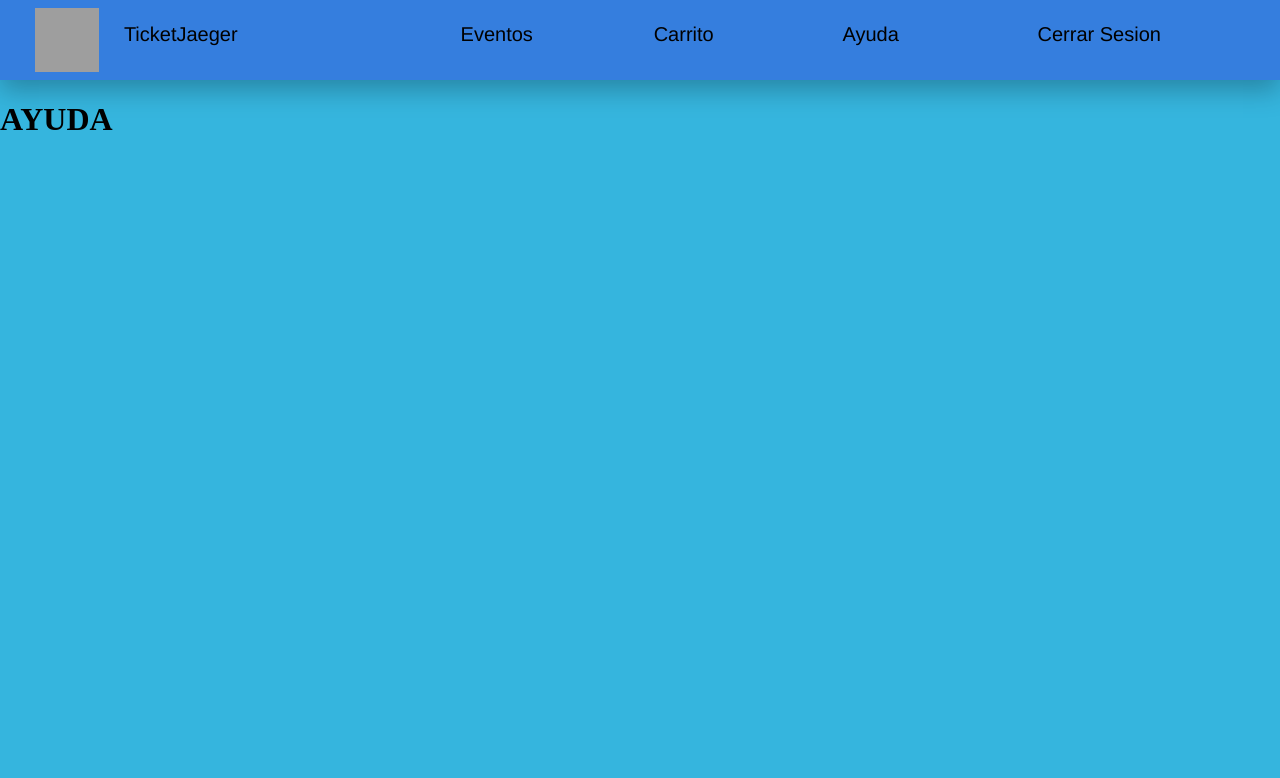
After one commit to metodosformalesds/t3_mfds_2023, a Django app: page /ayuda/ in a window 1280 px wide. The commit adds this page. Shown: the top 778 px of the page. Run offline with Django 4.2, Linux system fonts and the light colour scheme; grey boxes are pictures that could not be loaded.

Commit message:
Vistas de comprador

```diff
--- a/Tickets_Project/TicketOn/static/TicketOn/Comprador.css
+++ b/Tickets_Project/TicketOn/static/TicketOn/Comprador.css
@@ -1,8 +1,7 @@
 body {
   margin: 0px;
   box-sizing: border-box;
-    background: #35B5DE;
-
+  background: #35b5de;
 }
 
 #main-nav_1 {
@@ -10,14 +9,14 @@ body {
   padding: 5px 5%;
   justify-content: space-between;
   box-shadow: 0px 10px 25px #00000043;
-    background-color: #357EDE;
+  background-color: #357ede;
   height: 70px;
 }
 
-#divlogo{
+#divlogo {
   width: 20%;
   display: flex;
-    justify-content:left
+  justify-content: left;
 }
 
 .main-nav {
@@ -29,7 +28,7 @@ body {
   padding-top: 18px;
 }
 
-#opciones{
+#opciones {
   display: flex;
   justify-content: space-around;
   width: 50%;
@@ -54,7 +53,6 @@ body {
   top: 8px;
 }
 
-
 #NombreTJ {
   text-decoration: none;
   padding-top: 0px;
--- a/Tickets_Project/TicketOn/static/TicketOn/Home.css
+++ b/Tickets_Project/TicketOn/static/TicketOn/Home.css
@@ -3,7 +3,6 @@ body {
   margin: 0px;
   box-sizing: border-box;
   background: #f9e97f;
-
 }
 
 header {
@@ -16,6 +15,9 @@ header {
 }
 
 .main-nav {
+  width: 100%;
+  display: flex;
+  justify-content: space-around;
   padding: 15px;
   display: flex;
   padding-top: 18px;
--- /dev/null
+++ b/Tickets_Project/TicketOn/templates/Ayuda.html
@@ -0,0 +1,5 @@
+{% extends 'Conex_comprador.html' %} {% block content %} {%load static%}
+<link rel="stylesheet" href="{% static 'TicketOn/Comprador.css'%}" />
+<h1>AYUDA</h1>
+
+{% endblock %}
--- /dev/null
+++ b/Tickets_Project/TicketOn/templates/Carrito.html
@@ -0,0 +1,5 @@
+{% extends 'Conex_comprador.html' %} {% block content %} {%load static%}
+<link rel="stylesheet" href="{% static 'TicketOn/Comprador.css'%}" />
+<h1>CARRITO</h1>
+
+{% endblock %}
--- a/Tickets_Project/TicketOn/templates/Conex_comprador.html
+++ b/Tickets_Project/TicketOn/templates/Conex_comprador.html
@@ -14,13 +14,11 @@
             <a href="/home" id="NombreTJ">TicketJaeger</a>
           </div>
           <div id="opciones">
-                <a href="/eventos">Eventos</a>
-                <a href="">Carrito</a>
-                <a href="">Ayuda</a>
-
+            <a href="/eventos" id="NombreTJ">Eventos</a>
+            <a href="/carrito" id="NombreTJ">Carrito</a>
+            <a href="/ayuda" id="NombreTJ">Ayuda</a>
           </div>
-
-            <a href="">Cerrar Sesion</a>
+          <a href="/home" id="NombreTJ">Cerrar Sesion</a>
         </nav>
       </div>
     </header>
--- a/Tickets_Project/TicketOn/templates/Eventos.html
+++ b/Tickets_Project/TicketOn/templates/Eventos.html
@@ -1,5 +1,5 @@
-{% extends 'Conex.html' %} {% block content %} {%load static%}
-<link rel="stylesheet" href="{% static 'TicketOn/Home.css'%}" />
+{% extends 'Conex_comprador.html' %} {% block content %} {%load static%}
+<link rel="stylesheet" href="{% static 'TicketOn/Comprador.css'%}" />
 <h1>EVENTOS</h1>
 
 {% endblock %}
--- a/Tickets_Project/TicketOn/templates/login.html
+++ b/Tickets_Project/TicketOn/templates/login.html
@@ -1,6 +1,6 @@
 {% extends 'Conex.html' %} {% block content %} {%load static%}
 <link rel="stylesheet" href="{% static 'TicketOn/Home.css'%}" />
-<h1>Sign Up</h1>
+<h1>Registrarse</h1>
 {{error}}
 <form action="/signup/" method="post">
   {% csrf_token%} {{form.as_p}}
--- a/Tickets_Project/TicketOn/templates/signin.html
+++ b/Tickets_Project/TicketOn/templates/signin.html
@@ -1,6 +1,6 @@
 {% extends 'Conex.html' %} {% block content %} {%load static%}
 <link rel="stylesheet" href="{% static 'TicketOn/Home.css'%}" />
-<h1>Sesion iniciada</h1>
+<h1>Iniciar Sesión</h1>
 
 {{error}} {%load static%}
 <form action="/signin/" method="POST">
--- a/Tickets_Project/TicketOn/views.py
+++ b/Tickets_Project/TicketOn/views.py
@@ -47,6 +47,12 @@ def signup(request):
 def eventos(request):
     return render (request,'Eventos.html')
 
+def ayuda(request):
+    return render (request,'Ayuda.html')
+
+def carrito(request):
+    return render (request,'Carrito.html')
+
 def CS(request):
     logout(request)
     return redirect('home')
--- a/Tickets_Project/Tickets_Project/urls.py
+++ b/Tickets_Project/Tickets_Project/urls.py
@@ -27,6 +27,8 @@ urlpatterns = [
     path('signup/', views.signup, name = 'signup'),
     path('eventos/', views.eventos, name = 'eventos'),
     path('logout/', views.CS, name = 'logout'),
-    path('signin/', views.IS, name = 'signin')
+    path('signin/', views.IS, name = 'signin'),
+    path('ayuda/',views.ayuda, name = 'ayuda'),
+    path('carrito/',views.carrito, name='carrito')
 
 ]
```
Also changed, not shown: Tickets_Project/db.sqlite3. Lines whose indentation alone changed are shown as unchanged.
